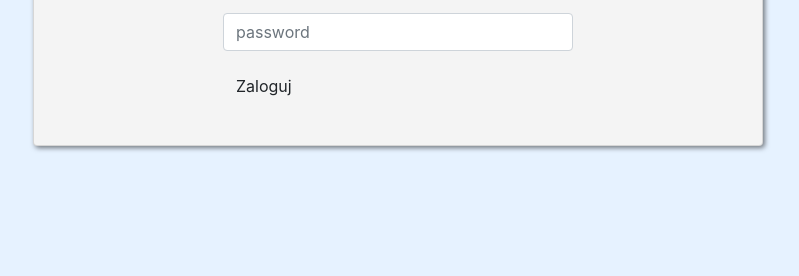
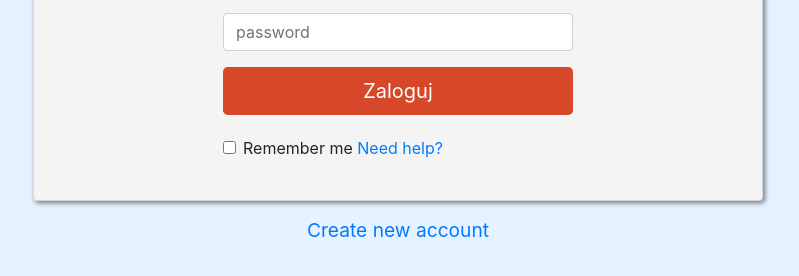
Before and after one commit to pawelBlaszkowski/bsLearnRep, a plain HTML site: page index.html in a window 1280 px wide. Shown: the part 498-774 px from the top of the page, without its empty margins (242-1041 px from the left). Drawn offline with nearby package versions, Linux system fonts and the light colour scheme.

Commit message:
kurs progres

```diff
--- a/index.html
+++ b/index.html
@@ -28,10 +28,16 @@
                           <div class="form-group">
                             <input type="password" class="form-control" id="passwordInput" placeholder="password">
                           </div>
-                          <button type="button" class="btn signin-btn">Zaloguj</button>
+                          <button type="button" class="btn signin-btn btn-lg">Zaloguj</button>
+                            <div class="form-check">
+                                <label class="form-check-label">
+                                    <input class="form-check-input" type="checkbox"> Remember me<a href="#"> Need help?</a>
+                                </label>
+                            </div>
                         </form>
                     </div>
                 </div>
+                <a href="#" class="create-new-account">Create new account</a>
             </div>
             <div class="col">
             </div>
--- a/main.css
+++ b/main.css
@@ -25,3 +25,17 @@ form.signin-form {
     max-width: 350px;
     margin: auto;
 }
+
+button.signin-btn {
+    color: #ffffff;
+    background-color: #d64829;
+    width: 100%;
+    margin-bottom: 1.3rem;
+}
+
+a.create-new-account {
+    font-size: 1.2rem;
+    text-align: center;
+    display: block;
+    margin-top: 15px;
+}
```
